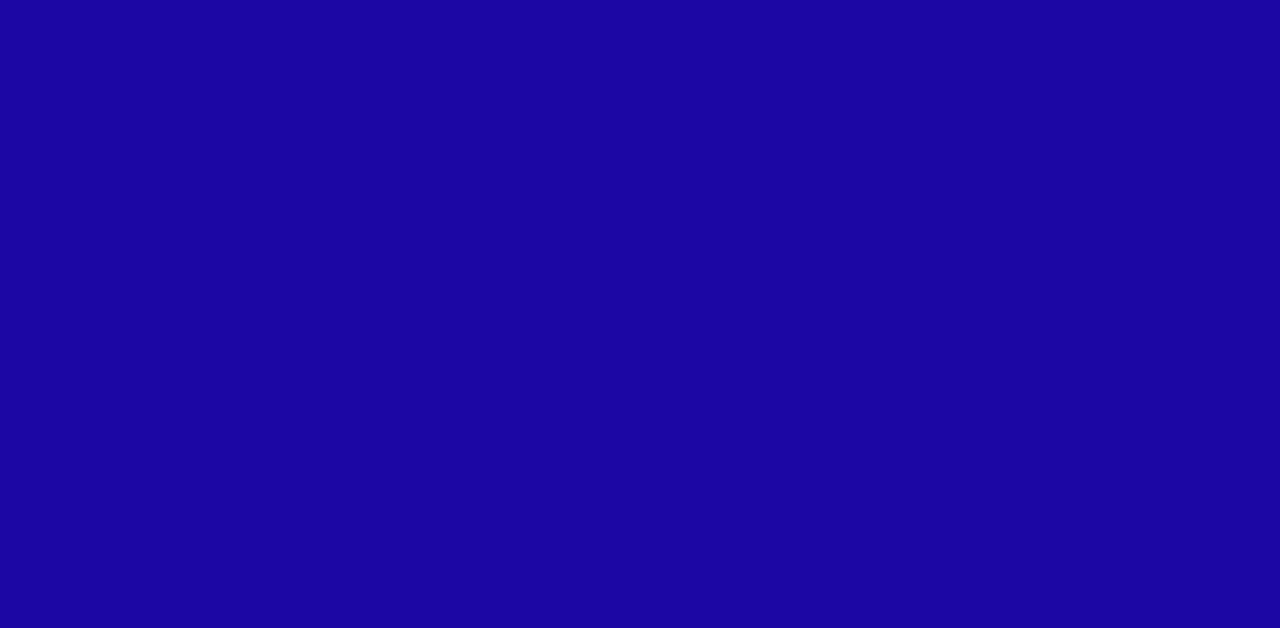
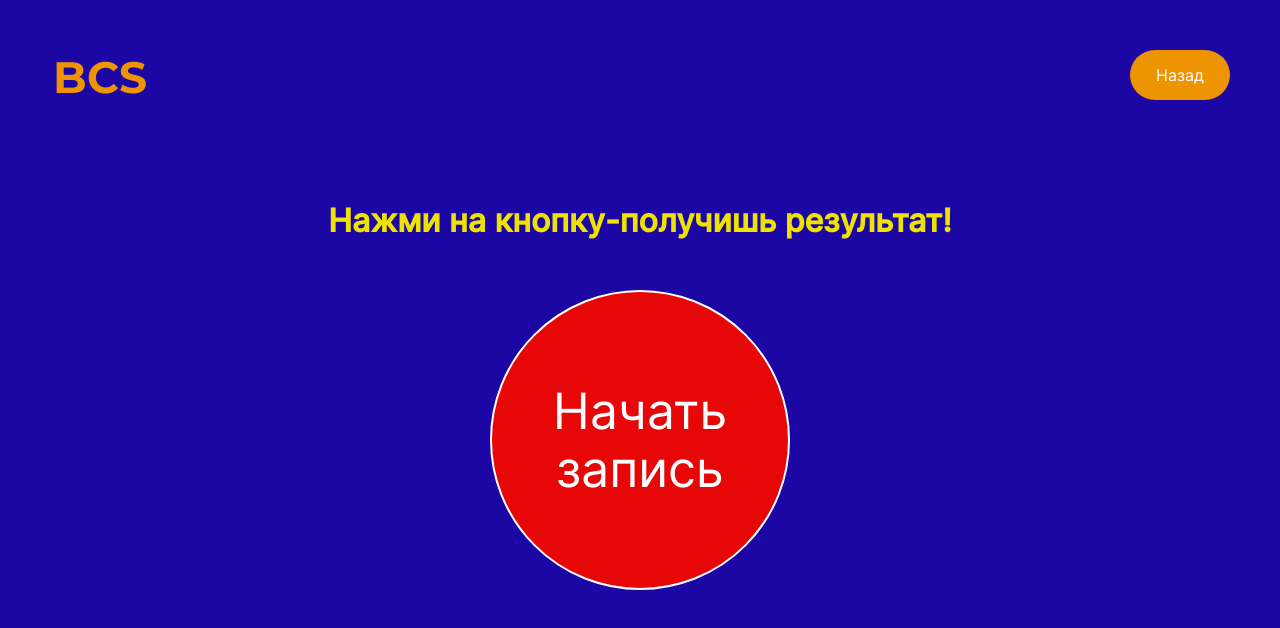
Before and after one commit to UliaKarpova/hackwagon, a React (Create React App) app: page /recording in a window 1280 px wide. Shown: the top 628 px of the page. Built offline with nearby package versions, Linux system fonts and the light colour scheme.

Commit message:
add page Recording

```diff
--- a/src/components/App/App.js
+++ b/src/components/App/App.js
@@ -8,6 +8,7 @@ import Register from '../Pages/Register/Register';
 import SnowFall from '../Snowfall/SnowFall';
 import Header from '../Header/Header';
 import WorkPage from '../Pages/WorkPage/WorkPage';
+import RecordContainer from '../Audio/RecordContainer/RecordContainer';
 
 function App() {
   return (
@@ -42,6 +43,14 @@ function App() {
           </Header>
           <WorkPage />
         </Route>
+        <Route path="/recording">
+          <Header>
+            <NavLink to="/workpage">
+              <button className="header__btn">Назад</button>
+            </NavLink>
+          </Header>
+          <RecordContainer />
+        </Route>
         <Route path='/table'>
           <Table />
         </Route>
--- /dev/null
+++ b/src/components/Audio/RecordContainer/RecordContainer.css
@@ -0,0 +1,19 @@
+.rec-cont {}
+
+.rec-cont__title {
+  color: var(--Yellow-300);
+  padding: 50px 50px;
+  margin: 0;
+}
+
+.rec-cont__btn {
+  width: 300px;
+  height: 300px;
+  border: 2px solid #fff;
+  border-radius: 150px;
+  background-color: rgb(232, 7, 7);
+  color: #fff;
+  font-size: 50px;
+  line-height: 58px;
+
+}
--- /dev/null
+++ b/src/components/Audio/RecordContainer/RecordContainer.js
@@ -0,0 +1,13 @@
+import React from 'react';
+import './RecordContainer.css';
+
+function RecordContainer() {
+  return (
+    <div className="rec-cont">
+      <h1 className="rec-cont__title">Нажми на кнопку-получишь результат!</h1>
+      <button className="rec-cont__btn" type="submit">Начать запись</button>
+    </div>
+  );
+}
+
+export default RecordContainer
--- a/src/components/Pages/WorkPage/WorkPage.js
+++ b/src/components/Pages/WorkPage/WorkPage.js
@@ -7,6 +7,9 @@ function WorkPage() {
   return (
     <div className="work__page">
       <h1 className="w-page__title">Привет! Пора за работу!</h1>
+      <NavLink to="/recording" >
+        <button type='button' className='w-page__button'>Голосовой ввод данных</button>
+      </NavLink>
       <NavLink to="#" >
         <button type='button' className='w-page__button'>Загрузить данные</button>
       </NavLink>
```
